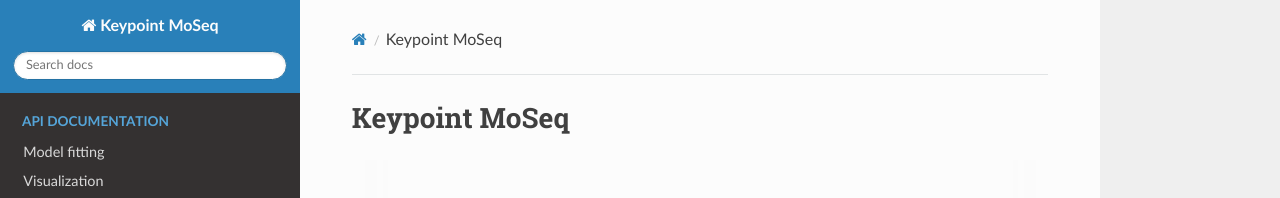
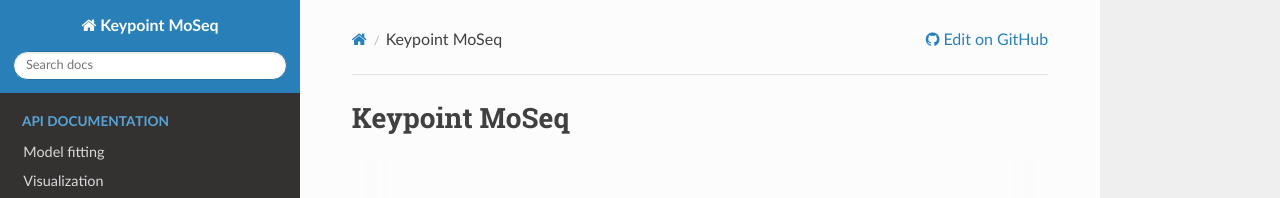
Before and after one commit to dattalab/keypoint-moseq, a Sphinx documentation site: the page built from docs/source/index.rst, in a window 1280 px wide and 900 px high. Shown: the top 198 px of the window. Built offline with Sphinx 7.4.7 and the Read the Docs theme 2.0.0, drawn with Linux system fonts in a browser that asks for light colours; pages that are not in the unit, such as notebooks, are missing from menus.

Commit message:
added github link to docs

```diff
--- a/docs/source/conf.py
+++ b/docs/source/conf.py
@@ -68,7 +68,15 @@ nb_execution_mode = "off"
 # a list of builtin themes.
 #
 html_theme = 'sphinx_rtd_theme'
-html_show_sourcelink = False
+html_show_sourcelink = True
+
+html_context = {
+    "display_github": True, # Integrate GitHub
+    "github_user": "dattalab", # Username
+    "github_repo": "keypoint-moseq", # Repo name
+    "github_version": "main", # Version
+    "conf_py_path": "/docs/source/", # Path in the checkout to the docs root
+}
 
 
 autosummary_generate = True
```
